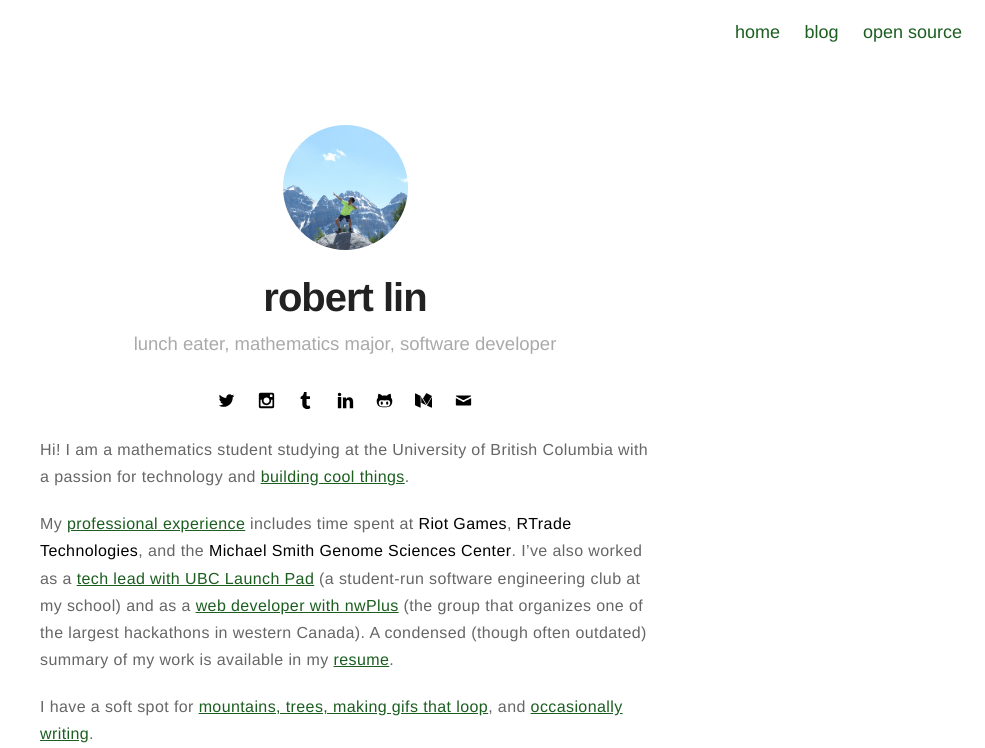
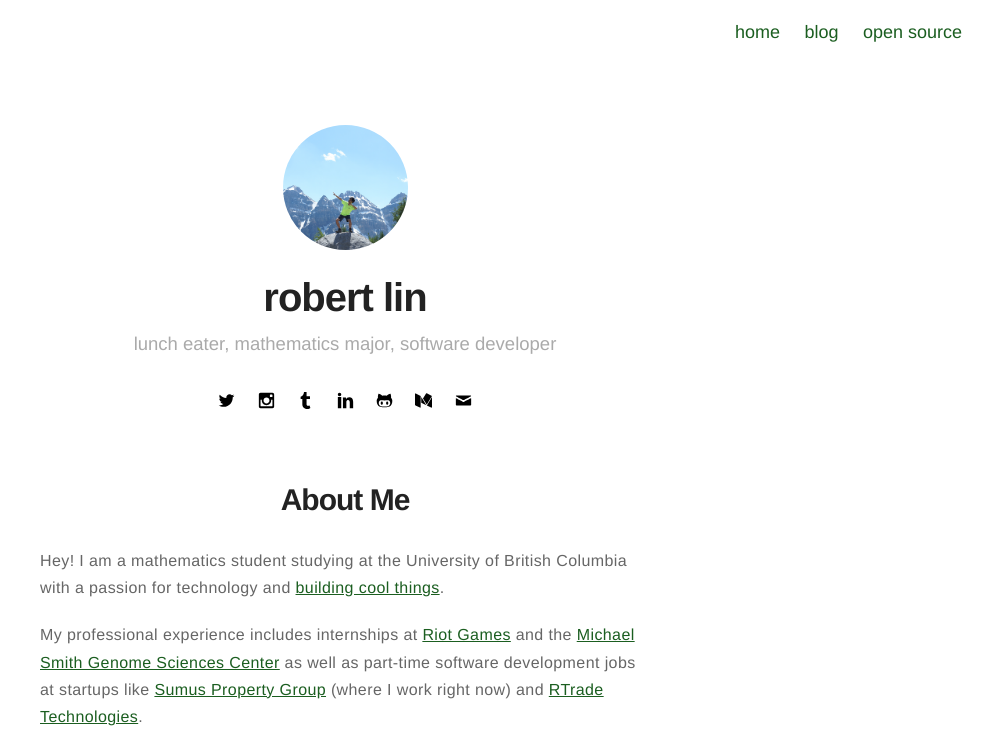
Before and after one commit to bobheadxi/bobheadxi.github.io, a Jekyll site: the page built from about.md, in a window 1280 px wide, cut to the strip 0-748 px from the top of the page. Shown: the whole strip, without its empty margins (295-1280 px from the left). Built offline with Jekyll 4.4.1, drawn with Linux system fonts in a browser that asks for light colours; some of the changed text lies outside the part shown.

Commit message:
flesh out About page

```diff
--- a/_sass/pages/page.sass
+++ b/_sass/pages/page.sass
@@ -3,7 +3,7 @@
 
     > h1
         text-align: center
-        margin-bottom: 6rem
+        margin-bottom: 3rem
 
 .about
     img
--- a/about.md
+++ b/about.md
@@ -3,19 +3,39 @@
 title: About
 ---
 
-Hi! I am a mathematics student studying at the University of British Columbia
+<br />
+
+# About Me
+
+Hey! I am a mathematics student studying at the University of British Columbia
 with a passion for technology and [building cool things](https://bobheadxi.dev/open-source/).
 
-My [professional experience](https://bobheadxi.dev/) includes time spent at
-**Riot Games**, **RTrade Technologies**, and the **Michael Smith Genome Sciences Center**.
-I've also worked as a [tech lead with UBC Launch Pad](https://bobheadxi.dev/tags/#launch-pad)
-(a student-run software engineering club at my school) and as a
+My professional experience includes internships at [Riot Games](/riot-games) and
+the [Michael Smith Genome Sciences Center](/bcgsc) as well as part-time software
+development jobs at startups like [Sumus Property Group](/sumus)
+(where I work right now) and [RTrade Technologies](/rtrade-technologies).
+
+Outside of work and class, I also participated actively as
+[a tech lead in UBC Launch Pad](https://bobheadxi.dev/tags/#launch-pad)
+(a student-run software engineering club at my university) and as a
 [web developer with nwPlus](https://bobheadxi.dev/nwhacks2019/) (the group
-that organizes one of the largest hackathons in western Canada). A condensed
-(though often outdated) summary of my work is available in my
-[resume](https://resume.bobheadxi.dev).
+that organizes one of the largest hackathons in western Canada).
 
-I have a soft spot for [mountains, trees, making gifs that loop](https://pics.bobheadxi.dev/),
-and [occasionally writing](https://bobheadxi.dev/blog/).
+A condensed (though sometimes outdated) summary of my experience is also available
+in [resume form](https://resume.bobheadxi.dev) if you prefer that!
+
+When not fiddling with tech, I have a soft spot for
+[mountains, trees, making gifs that loop](https://pics.bobheadxi.dev/),
+and [occasionally writing](https://bobheadxi.dev/blog/). All opinions are mine.
 
 <img src="https://68.media.tumblr.com/f951837326bdcfd98d3c2cead3a1f04b/tumblr_p6rtkzXYNX1rg86u5o1_1280.gif" width="70%">
+
+<br />
+
+# Contact
+
+My favourite mode of communication is [email](mailto:robert@bobheadxi.dev) -
+please feel free to reach out! You can also catch me on [GitHub](https://github.com/bobheadxi)
+and [LinkedIn](https://www.linkedin.com/in/robert-lin/).
+
+<br />
```
